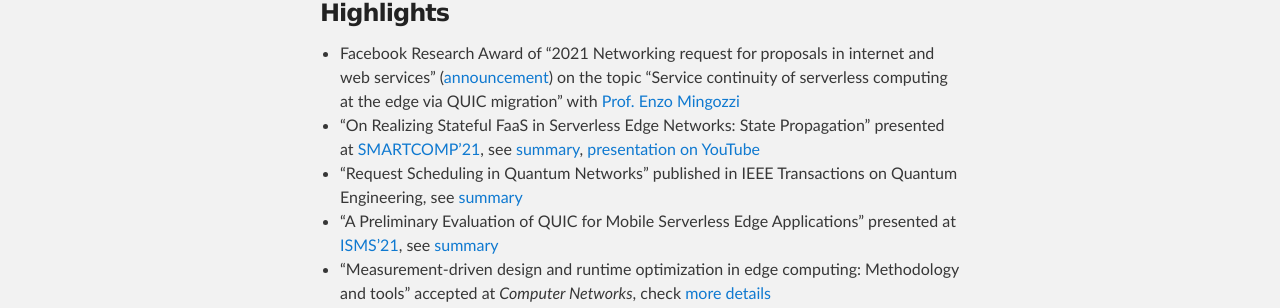
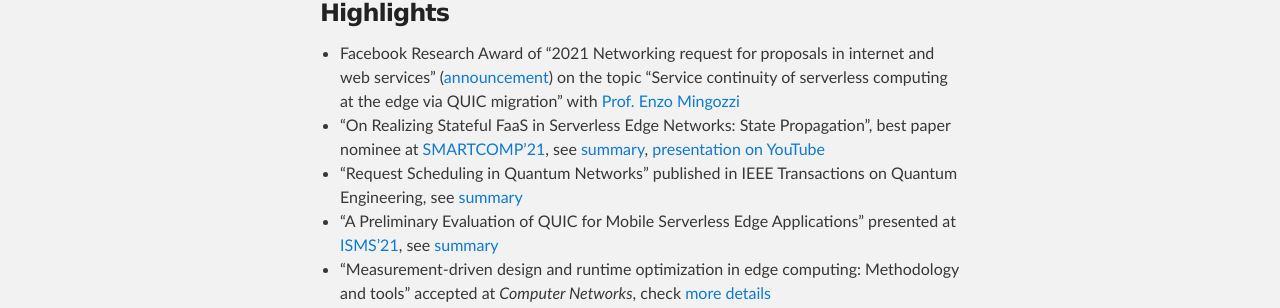
Before and after one commit to ccicconetti/ccicconetti.github.io, a Jekyll site: the page built from index.md, in a window 1280 px wide. Shown: the part 565-873 px from the top of the page. Built offline with Jekyll 4.4.1, drawn with Linux system fonts in a browser that asks for light colours.

Commit message:
Update SMARTCOMP BP nominee

```diff
--- a/index.md
+++ b/index.md
@@ -15,7 +15,7 @@ Hello, I'm a Researcher in the [Ubiquitous Internet](http://cnd.iit.cnr.it/) gro
 ### Highlights
 
 - Facebook Research Award of "2021 Networking request for proposals in internet and web services" ([announcement](https://research.fb.com/blog/2021/08/announcing-the-winners-of-the-2021-networking-request-for-proposals-in-internet-and-web-services/)) on the topic "Service continuity of serverless computing at the edge via QUIC migration" with [Prof. Enzo Mingozzi](http://www2.ing.unipi.it/~a009395/home/index.htm)
-- "On Realizing Stateful FaaS in Serverless Edge Networks: State Propagation" presented at [SMARTCOMP'21](https://www.smart-comp.info/), see [summary](statefulfaas.md), [presentation on YouTube](https://youtu.be/gc1pQ56UMAA)
+- "On Realizing Stateful FaaS in Serverless Edge Networks: State Propagation", best paper nominee at [SMARTCOMP'21](https://www.smart-comp.info/), see [summary](statefulfaas.md), [presentation on YouTube](https://youtu.be/gc1pQ56UMAA)
 - "Request Scheduling in Quantum Networks" published in IEEE Transactions on Quantum Engineering, see [summary](tqe2021.md)
 - "A Preliminary Evaluation of QUIC for Mobile Serverless Edge Applications" presented at [ISMS'21](http://wowmom2021.iit.cnr.it/workshops/isms-2021/), see [summary](isms2021.md)
 - "Measurement-driven design and runtime optimization in edge computing: Methodology and tools" accepted at _Computer Networks_, check [more details](mecperf.md)
```
Also changed, not shown: publications.md (+1 -1 lines).
